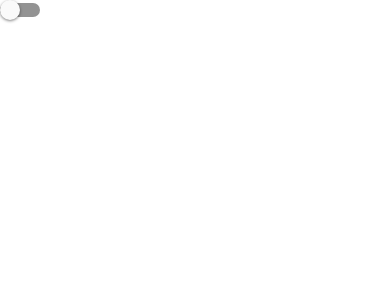
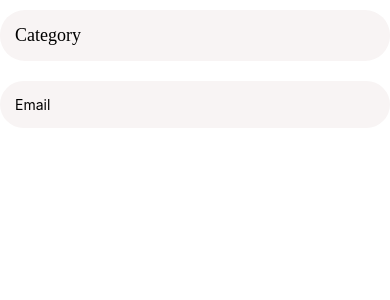
Before and after one commit to zahid2022skipq/ecommerceapp, a React Native app: screen / in a window 390 px wide. Shown: the top 300 px of the page. Built offline with nearby package versions, Linux system fonts and the light colour scheme.

Commit message:
adding apppicker and apptext input in app

```diff
--- a/App.js
+++ b/App.js
@@ -1,5 +1,6 @@
 import { useState } from "react";
 import { StyleSheet, Switch, Text, TextInput, View } from "react-native";
+import AppPicker from "./app/components/AppPicker";
 import AppTextInput from "./app/components/AppTextInput";
 import Icon from "./app/components/Icon";
 import ListItem from "./app/components/ListItem";
@@ -21,7 +22,8 @@ export default function App() {
 
   return (
     <Screen>
-      <Switch value={isNew} onValueChange={(newValue) => setIsNew(newValue)} />
+      <AppPicker placeholder="Category" />
+      <AppTextInput placeholder="Email" />
     </Screen>
   );
 }
```
